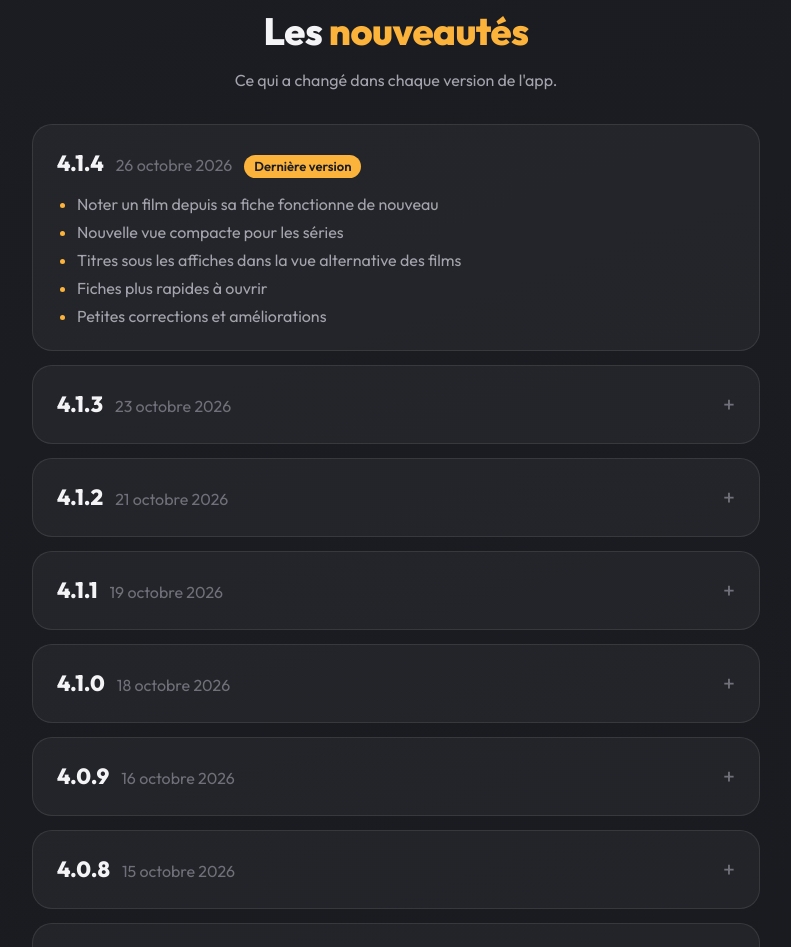
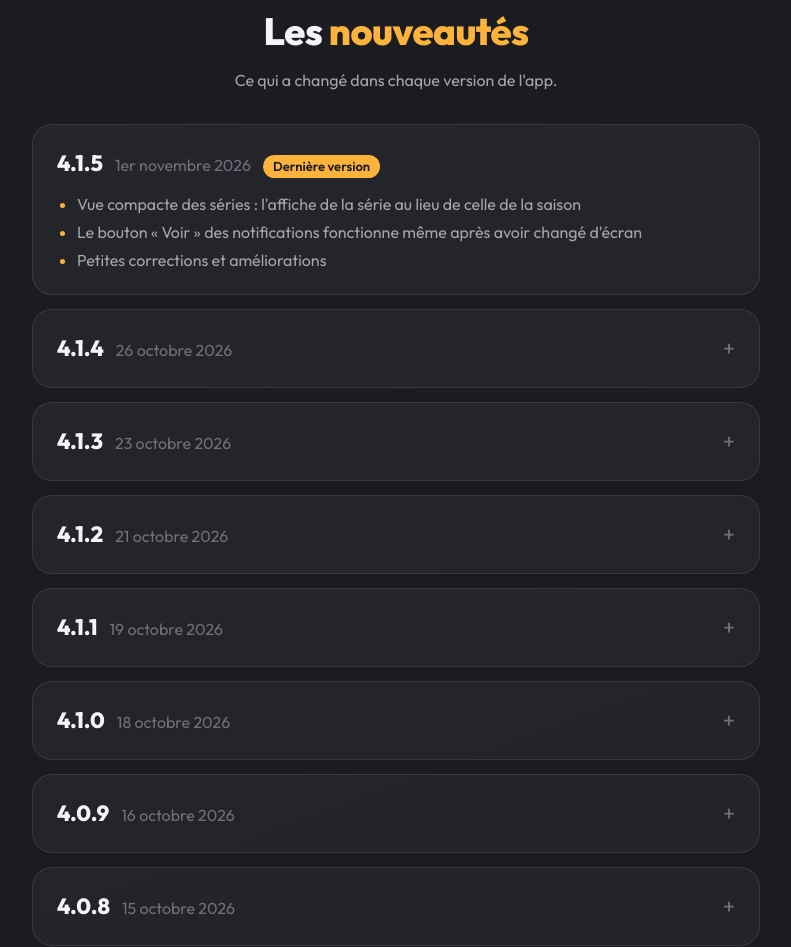
Before and after one commit to sylv42240/watchlist, a plain HTML site: page index.html in a window 1280 px wide. Shown: the part 2813-3760 px from the top of the page, without its empty margins (244-1035 px from the left). Drawn offline with nearby package versions, Linux system fonts and the light colour scheme.

Commit message:
[FEATURE] 4.1.5 changelog

```diff
--- a/index.html
+++ b/index.html
@@ -192,7 +192,16 @@
 
     <!-- New version: copy this block on top, move the "Dernière version" tag to it, and turn the previous one into a <details class="release"> with a <summary>. -->
     <article class="release">
-      <div class="head"><h3>4.1.4</h3><time datetime="2026-10-26">26 octobre 2026</time><span class="tag">Dernière version</span></div>
+      <div class="head"><h3>4.1.5</h3><time datetime="2026-11-01">1er novembre 2026</time><span class="tag">Dernière version</span></div>
+      <ul>
+        <li>Vue compacte des séries : l'affiche de la série au lieu de celle de la saison</li>
+        <li>Le bouton « Voir » des notifications fonctionne même après avoir changé d'écran</li>
+        <li>Petites corrections et améliorations</li>
+      </ul>
+    </article>
+
+    <details class="release">
+      <summary><h3>4.1.4</h3><time datetime="2026-10-26">26 octobre 2026</time></summary>
       <ul>
         <li>Noter un film depuis sa fiche fonctionne de nouveau</li>
         <li>Nouvelle vue compacte pour les séries</li>
@@ -200,7 +209,7 @@
         <li>Fiches plus rapides à ouvrir</li>
         <li>Petites corrections et améliorations</li>
       </ul>
-    </article>
+    </details>
 
     <details class="release">
       <summary><h3>4.1.3</h3><time datetime="2026-10-23">23 octobre 2026</time></summary>
```
